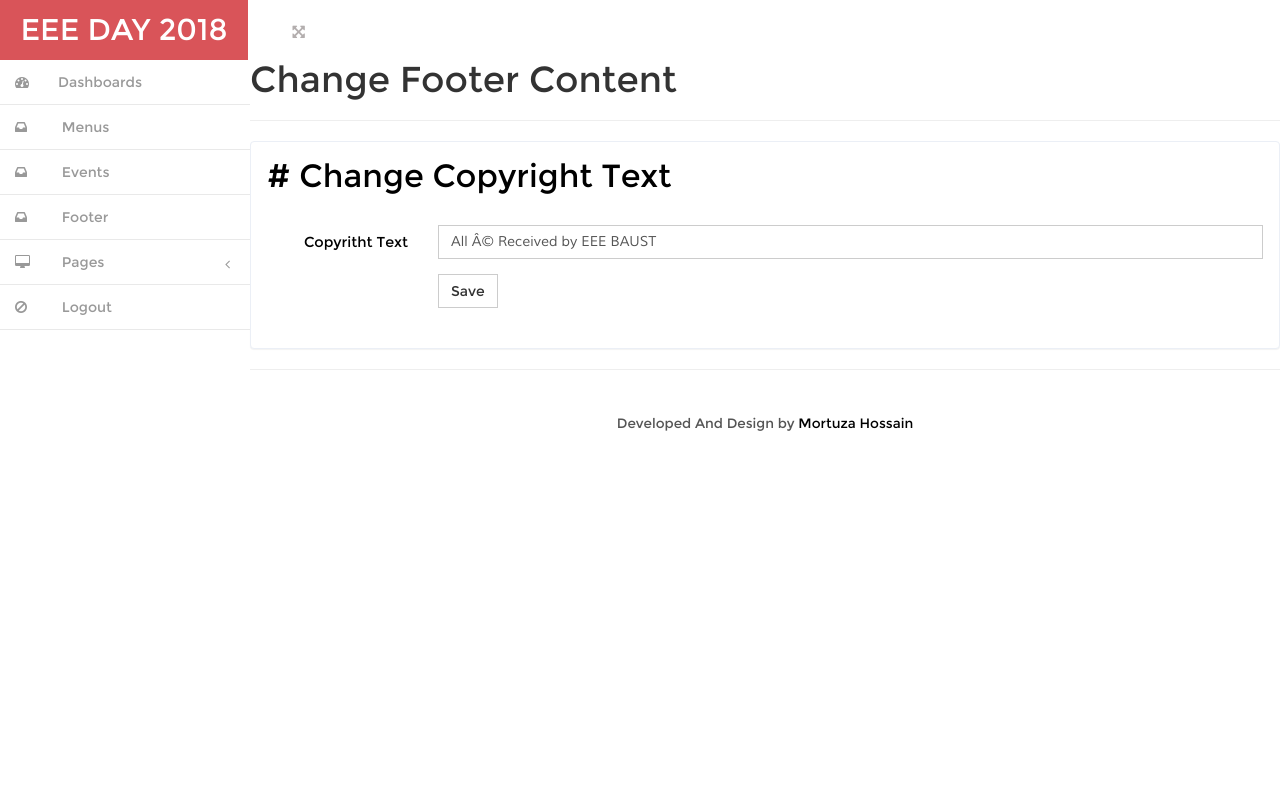
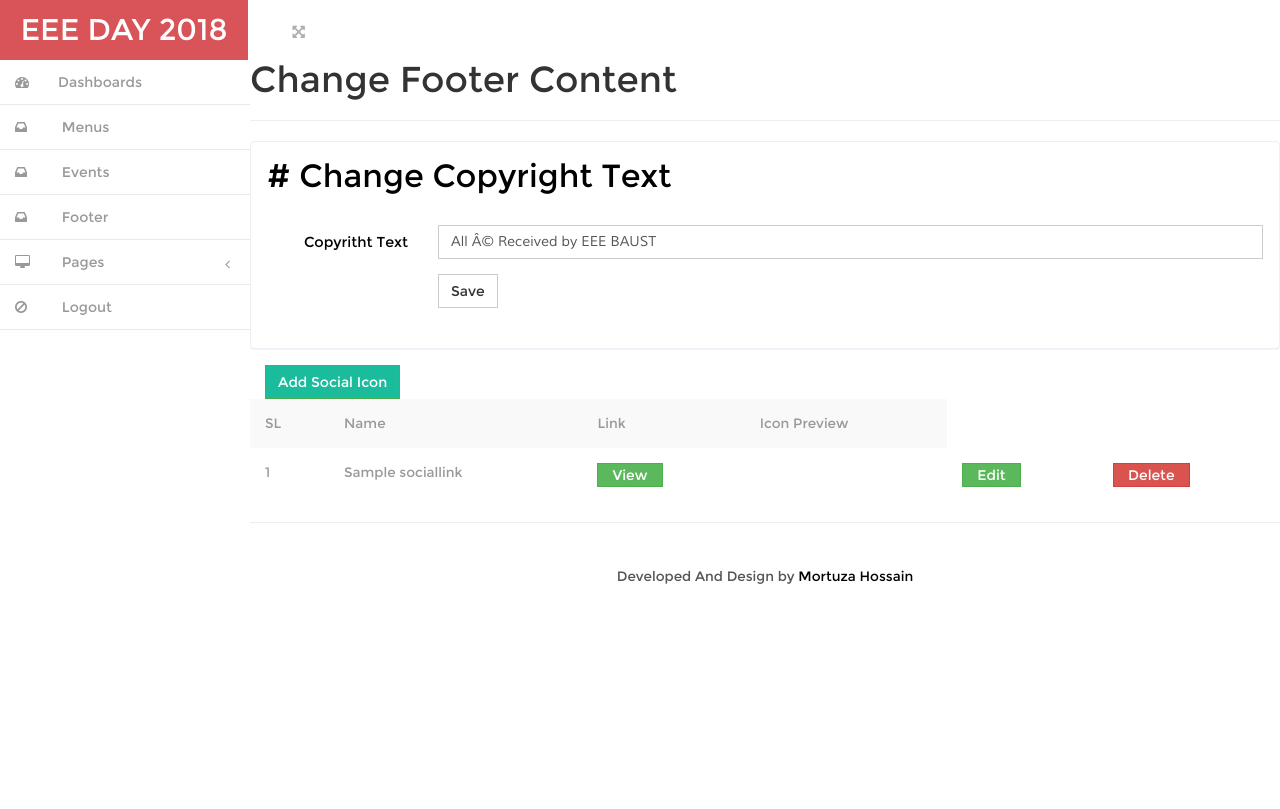
Before and after one commit to mortuzahossain/eeeday, a PHP site: page /admin/footer.php in a window 1280 px wide. Run offline with PHP 8.4, Linux system fonts and the light colour scheme; the visitor is signed in with stand-in values (Sample User, id 1); data comes from the database, SQL or seed files in the repository; tables that the repository leaves empty hold one stand-in row (values such as "Sample post").

Commit message:
Social Link Preview And Delete Part Complete . :)

```diff
--- a/admin/footer.php
+++ b/admin/footer.php
@@ -44,6 +44,52 @@
 	  </div>
 	</form>
 	</div>
+
+  <div class="container">
+    <a href="addsocialicon.php" class="hvr-shutter-in-horizontal btn btn-success addadminbtn">Add Social Icon</a>
+  </div>
+
+  <!--FOR Showing Available Social Icon  -->
+
+  <?php
+    $sql = "SELECT * FROM sociallinks ORDER BY id DESC";
+    $result = mysqli_query($con,$sql);
+    if (mysqli_num_rows($result) > 0) {
+      while ($row = mysqli_fetch_assoc($result)) {
+        $allsocialicon[] = $row;
+      }
+
+      $serialno = 0;
+
+  ?>
+
+
+  <table class="table table-striped ">
+        <tr>
+            <td>SL</td>
+            <td>Name</td>
+            <td>Link</td>
+            <td>Icon Preview</td>
+        </tr>
+
+  <?php foreach ($allsocialicon as $socialicon) { $serialno++; ?>
+
+        <tr>
+            <td><?php echo $serialno; ?></td>
+            <td><?php echo $socialicon['name']; ?></td>
+            <td><a href="<?php echo $socialicon['link']; ?>" target="_blank" class="btn btn-success mybun">View</a></td>
+            <td><i class="fa <?php echo $socialicon['iconname'];  ?>" aria-hidden="true"></i></td>
+            <td><a href="editsocialicon.php?id=<?php echo $socialicon['id']; ?>" class="btn btn-success mybun">Edit</a></td>
+            <td><a href="deletesocialicon.php?id=<?php echo $socialicon['id']; ?>" class="btn btn-danger mybun">Delete</a></td>
+        </tr>
+  <?php } ?>
+
+  </table>
+
+  <?php } ?>
+
+
+
 <hr>
 <?php
     include('inc/bottom.php');
```
Also changed, not shown: admin/deletesocialicon.php (added, +19 -0 lines).
